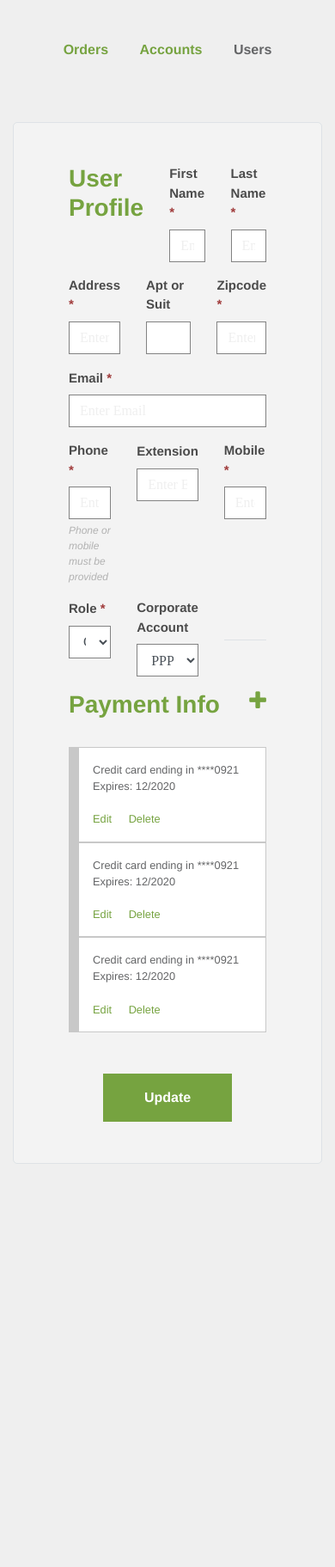
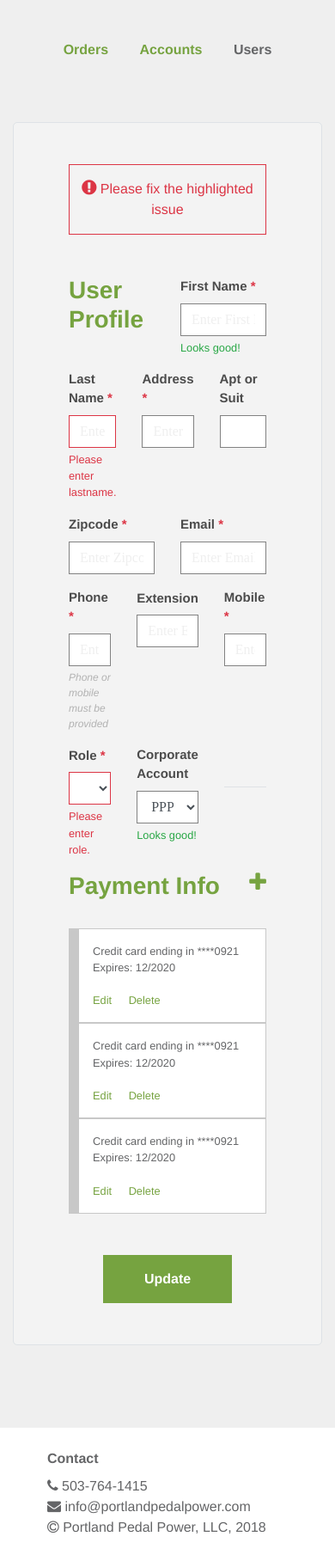
Before and after one commit to RAC-Chromedia/PPP-NewRepoPCM, a website: page PPP Updated Markup/application/index.html in a window 390 px wide. Shown: the part 117-1940 px from the top of the page at 86% size. Before the commit the page ends 1567 px from the top, so only its background shows below. Drawn offline with nearby package versions, Linux system fonts and the light colour scheme; files whose address does not match are found by name.

Commit message:
validation updates

```diff
--- a/PPP Updated Markup/application/index.html
+++ b/PPP Updated Markup/application/index.html
@@ -130,18 +130,26 @@
 					<form>
 						<div class="row pr-5 pl-5">
 
+							<div class="col-12 col">
+								<div class="error banner text-center pb-3 pt-3 mb-5 border">
+									<span class="fa fa-exclamation-circle"></span>
+									Please fix the highlighted issue
+								</div>
+							</div>
 							<div class="col-md-12 col mb-4">
 								<h3>
 									User Profile
 								</h3>
 							</div>
-
 							<div class="col-md-5 col">
 						  		<div class="form-group">
 						    			<label for="firstname" class="required">
 						    				First Name
 						    			</label>
-						    			<input type="text" class="form-control border-radius-0" id="firstname" aria-describedby="emailHelp" placeholder="Enter First Name">
+						    			<input type="text" class="form-control border-radius-0 is-valid" id="firstname" aria-describedby="emailHelp" placeholder="Enter First Name" required>
+						    			<div class="valid-feedback">
+										Looks good!
+									</div>
 								</div>
 							</div>
 							<div class="col-md-5 col">
@@ -149,7 +157,10 @@
 						    			<label for="lastname" class="required">
 						    				Last Name
 						    			</label>
-						    			<input type="text" class="form-control border-radius-0" id="lastname" aria-describedby="emailHelp" placeholder="Enter Last Name">
+						    			<input type="text" class="form-control border-radius-0 is-invalid" id="lastname" aria-describedby="emailHelp" placeholder="Enter Last Name" required>
+						    			<div class="invalid-feedback">
+								          		Please enter lastname.
+								        	</div>
 								</div>
 							</div>
 
@@ -159,7 +170,7 @@
 						    			<label for="address" class="required">
 						    				Address
 						    			</label>
-						    			<input type="text" class="form-control border-radius-0" id="address" aria-describedby="emailHelp" placeholder="Enter Address">
+						    			<input type="text" class="form-control border-radius-0" id="address" aria-describedby="emailHelp" placeholder="Enter Address" required>
 								</div>
 							</div>
 							<div class="col-md-4 col">
@@ -175,7 +186,7 @@
 						    			<label for="zipcode" class="required">
 						    				Zipcode
 						    			</label>
-						    			<input type="text" class="form-control border-radius-0" id="zipcode" aria-describedby="emailHelp" placeholder="Enter Zipcode">
+						    			<input type="text" class="form-control border-radius-0" id="zipcode" aria-describedby="emailHelp" placeholder="Enter Zipcode" required>
 								</div>
 							</div>
 
@@ -184,7 +195,7 @@
 						    			<label for="email" class="required">
 						    				Email
 						    			</label>
-						    			<input type="text" class="form-control border-radius-0" id="email" aria-describedby="emailHelp" placeholder="Enter Email">
+						    			<input type="email" class="form-control border-radius-0" id="email" aria-describedby="emailHelp" placeholder="Enter Email" required>
 								</div>
 							</div>
 
@@ -195,7 +206,7 @@
 						    			<label for="phone" class="required">
 						    				Phone
 						    			</label>
-						    			<input type="email" class="form-control border-radius-0" id="phone" aria-describedby="emailHelp" placeholder="Enter Phone">
+						    			<input type="text" class="form-control border-radius-0" id="phone" aria-describedby="emailHelp" placeholder="Enter Phone" required>
 						    			<small id="emailHelp" class="form-text text-muted">
 						    				Phone or mobile must be provided
 						    			</small>
@@ -207,7 +218,7 @@
 						    			<label for="extension">
 						    				Extension
 						    			</label>
-						    			<input type="email" class="form-control border-radius-0" id="extension" aria-describedby="emailHelp" placeholder="Enter Extension">
+						    			<input type="text" class="form-control border-radius-0" id="extension" aria-describedby="emailHelp" placeholder="Enter Extension">
 								</div>
 							</div>
 
@@ -216,7 +227,7 @@
 						    			<label for="mobile" class="required">
 						    				Mobile
 						    			</label>
-						    			<input type="email" class="form-control border-radius-0" id="mobile" aria-describedby="emailHelp" placeholder="Enter Mobile">
+						    			<input type="text" class="form-control border-radius-0" id="mobile" aria-describedby="emailHelp" placeholder="Enter Mobile" required>
 								</div>
 							</div>
 
@@ -225,13 +236,14 @@
 						    			<label for="inputState" class="required">
 						    				Role
 						    			</label>
-							      		<select id="inputState" class="form-control  border-radius-0">
-								        		<option selected>Corporate Admin</option>
-										<option>12%</option>
-										<option>15%</option>
-										<option>20%</option>
-										<option>25%</option>
+							      		<select id="inputState" class="form-control  border-radius-0 is-invalid" required>
+								        		<option selected></option>
+										<option>Corporate Admin</option>
+										<option>Personal Account</option>
 								      	</select>
+						    			<div class="invalid-feedback">
+								          		Please enter role.
+								        	</div>
 								</div>
 							</div>
 
@@ -240,13 +252,17 @@
 						    			<label for="inputState" class="">
 						    				Corporate Account
 						    			</label>
-							      		<select id="inputState" class="form-control  border-radius-0 disable">
+							      		<select id="inputState" class="form-control  border-radius-0 disable is-valid">
 								        		<option selected>PPP Corporate</option>
 										<option>12%</option>
 										<option>15%</option>
 										<option>20%</option>
 										<option>25%</option>
 								      	</select>
+						    			<div class="valid-feedback">
+								          		Looks good!
+								        	</div>
+
 								</div>
 							</div>
 
@@ -542,6 +558,29 @@
 		</div>
 	</div>
 
+	<footer class="bg-white pt-4 pb-5">
+		<div class="container">
+			<div class="row">
+				<div class="col-12 col">
+					<ul>
+						<label class="bold">
+							Contact
+						</label>
+						<li class="no-bullet">
+							<span class="fa fa-phone"></span> 503-764-1415
+						</li>
+						<li class="no-bullet">
+							<span class="fa fa-envelope"></span> info@portlandpedalpower.com
+						</li>
+						<li class="no-bullet">
+							<span class="fa fa-copyright"></span> Portland Pedal Power, LLC, 2018
+						</li>
+					</ul>
+				</div>
+			</div>
+		</div>
+	</footer>
+
 	<script type="text/javascript" src="../bower_components/jquery/dist/jquery.min.js"></script>
 	<script type="text/javascript" src="../node_modules/bootstrap/dist/js/bootstrap.bundle.min.js"></script>
 	<script type="text/javascript" src="js/app.js"></script>
--- a/PPP Updated Markup/application/scss/components/forms.scss
+++ b/PPP Updated Markup/application/scss/components/forms.scss
@@ -20,11 +20,15 @@
 				font-size: 16px;
 				color: #EFEFEF;
 			}
+
+			&.is-invalid {
+				border-color: $danger;
+			}
 		}
 
 		.required {
 			&::after {
-				color: #A03B3B;
+				color: $danger;
 				content: "  *";
 			}
 		}
--- /dev/null
+++ b/PPP Updated Markup/application/scss/components/lists.scss
@@ -0,0 +1,9 @@
+.chromedia {
+	ul {
+		li {
+			&.no-bullet {
+				list-style: none;
+			}
+		}
+	}
+}
--- a/PPP Updated Markup/application/scss/components/utilities.scss
+++ b/PPP Updated Markup/application/scss/components/utilities.scss
@@ -78,4 +78,22 @@
 				margin: 0px;
 			}
 
+	// VALIDATIONS
+
+			.banner{
+				&.error {
+					border-color: $danger !important;
+					color: $danger !important;
+				}
+
+				&.announcement {
+					border-color: $ppp-prime-color !important;
+					color: $ppp-prime-color !important;
+				}
+
+				span.fa{
+					font-size: 1.25em;
+				}
+			}
+
 }
--- a/PPP Updated Markup/application/scss/styles.scss
+++ b/PPP Updated Markup/application/scss/styles.scss
@@ -13,3 +13,4 @@
 @import './components/buttons';
 @import './components/mquery';
 @import './components/accordion';
+@import './components/lists';
```
Also changed, not shown: PPP Updated Markup/application/Signup-corporate-next.html (+8 -8 lines), PPP Updated Markup/application/Signup-corporate.html (+9 -9 lines), PPP Updated Markup/application/Signup-personal-next.html (+8 -8 lines), PPP Updated Markup/application/Signup-personal.html (+9 -9 lines), PPP Updated Markup/application/css/styles.css.
